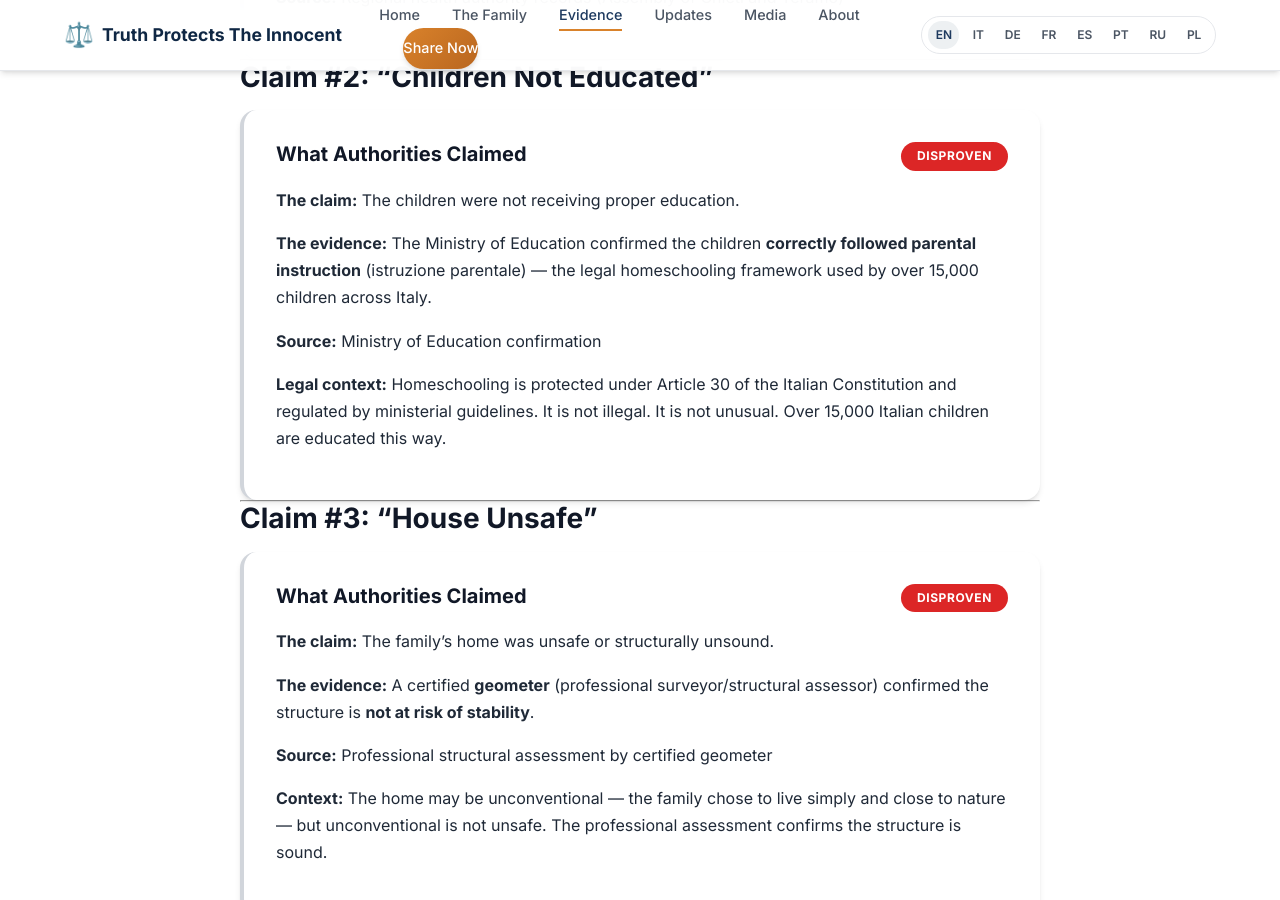
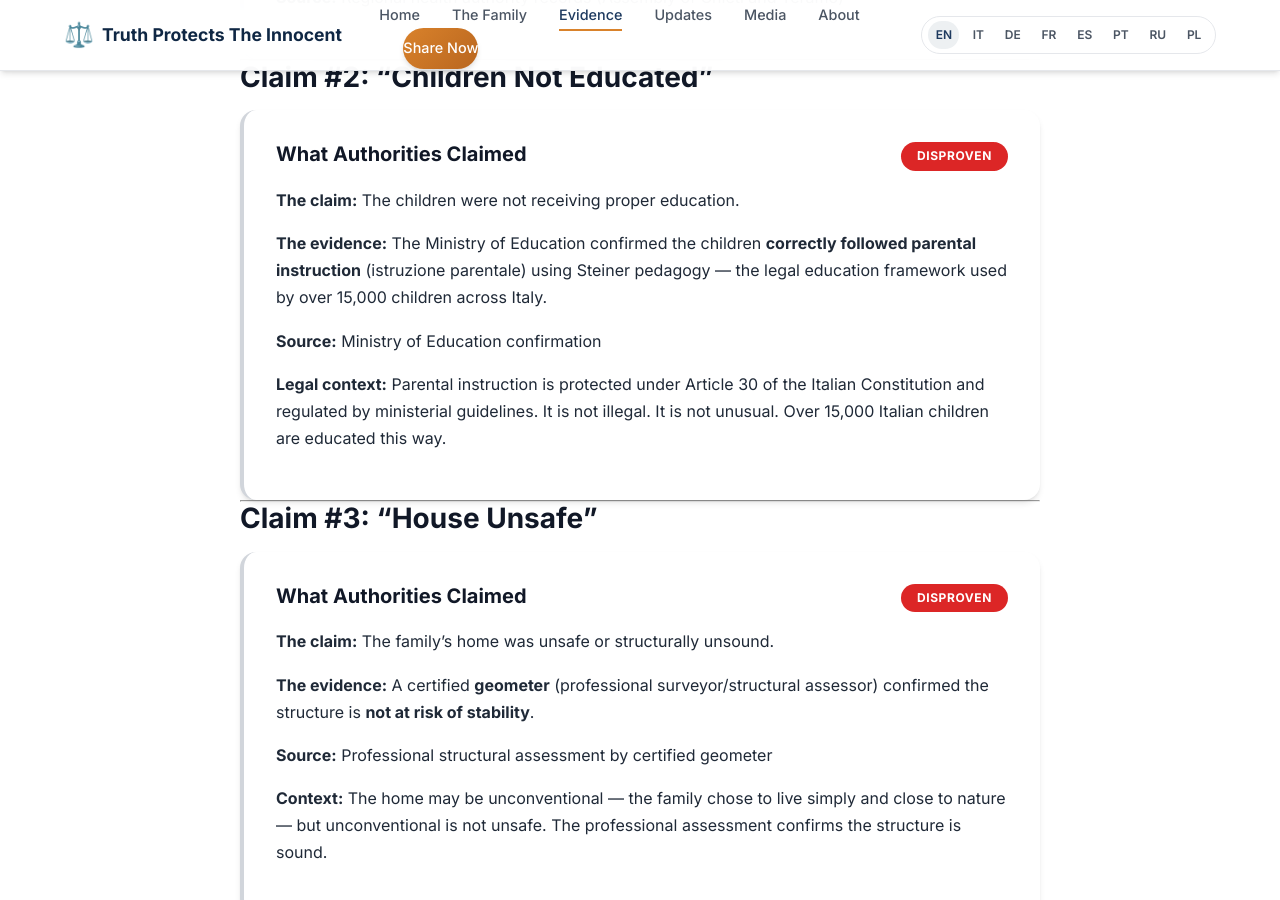
Before and after one commit to quantummerlin/truthprotectstheinnocent, a Jekyll site: the page built from pages/evidence.md, in a window 1280 px wide and 900 px high, scrolled down 1047 px. Built offline with Jekyll 4.4.1, drawn with Linux system fonts in a browser that asks for light colours.

Commit message:
Add Steiner pedagogy mention to education claims

```diff
--- a/pages/evidence.md
+++ b/pages/evidence.md
@@ -50,11 +50,11 @@ Italian authorities gave three reasons for removing the children from their pare
 
 **The claim:** The children were not receiving proper education.
 
-**The evidence:** The Ministry of Education confirmed the children **correctly followed parental instruction** (istruzione parentale) — the legal homeschooling framework used by over 15,000 children across Italy.
+**The evidence:** The Ministry of Education confirmed the children **correctly followed parental instruction** (istruzione parentale) using Steiner pedagogy — the legal education framework used by over 15,000 children across Italy.
 
 **Source:** Ministry of Education confirmation
 
-**Legal context:** Homeschooling is protected under Article 30 of the Italian Constitution and regulated by ministerial guidelines. It is not illegal. It is not unusual. Over 15,000 Italian children are educated this way.
+**Legal context:** Parental instruction is protected under Article 30 of the Italian Constitution and regulated by ministerial guidelines. It is not illegal. It is not unusual. Over 15,000 Italian children are educated this way.
 </div>
 
 ---
```
Also changed, not shown: index.md (+1 -1 lines), pages/family.md (+1 -1 lines).
